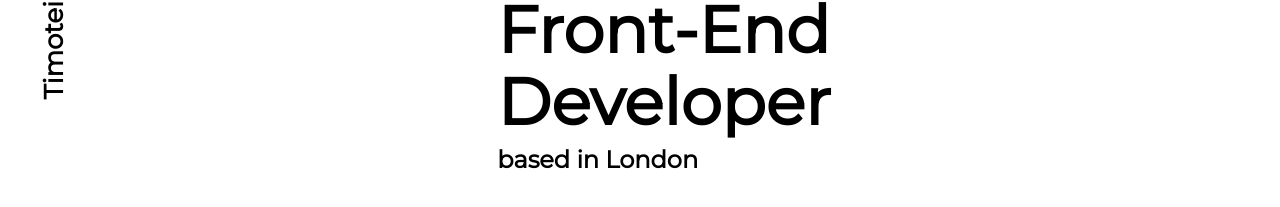
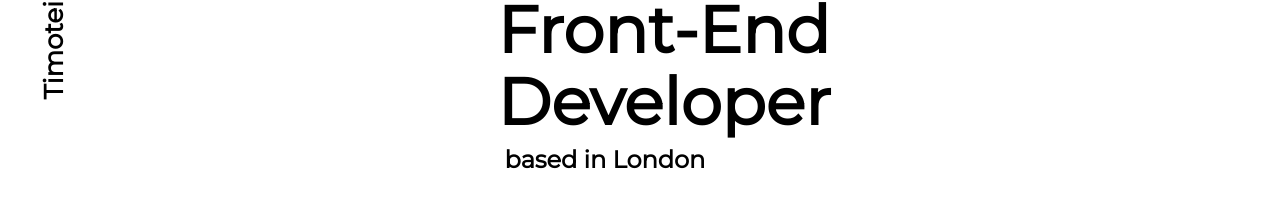
Before and after one commit to timoteidumitru/Last_Version_CV, a React (Create React App) app: page / in a window 1280 px wide. Shown: the part 409-616 px from the top of the page. Built offline with nearby package versions, Linux system fonts and the light colour scheme.

Commit message:
fix the subheader text possition

```diff
--- a/src/components/main/header.scss
+++ b/src/components/main/header.scss
@@ -190,6 +190,7 @@ body {
 	font-size: 24px;
   line-height: 29px;
   padding-top: 0.3em;
+  margin-left: 0.3em;
   display: block;
 }
 
```
